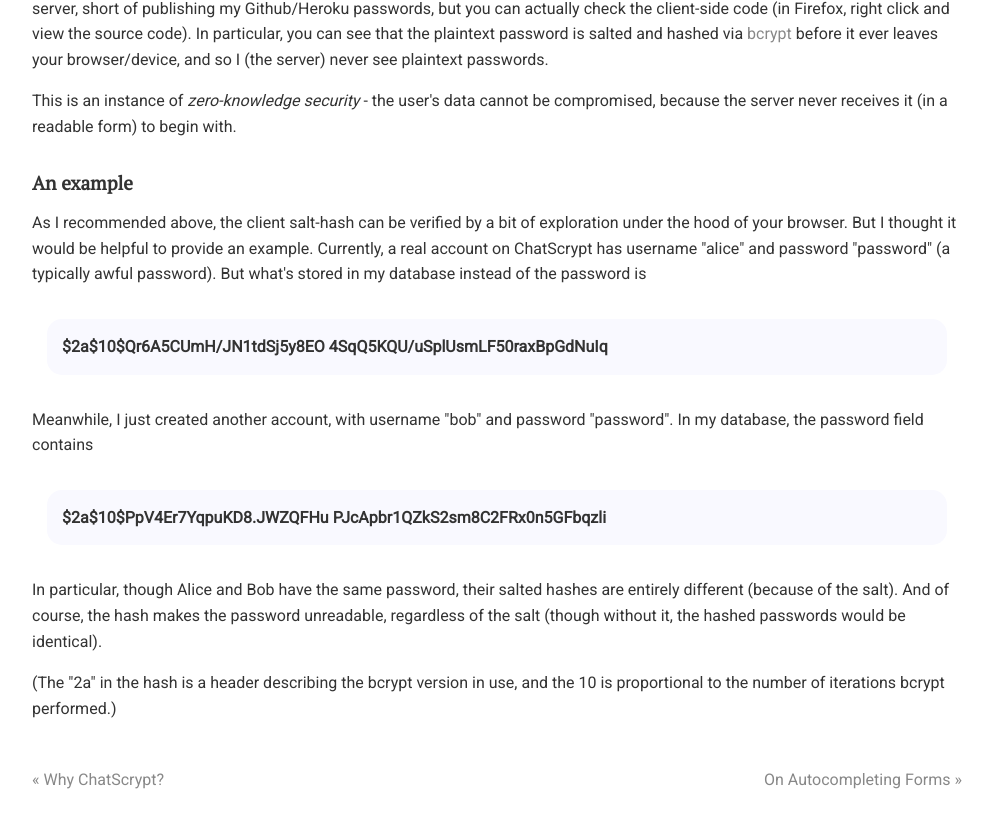
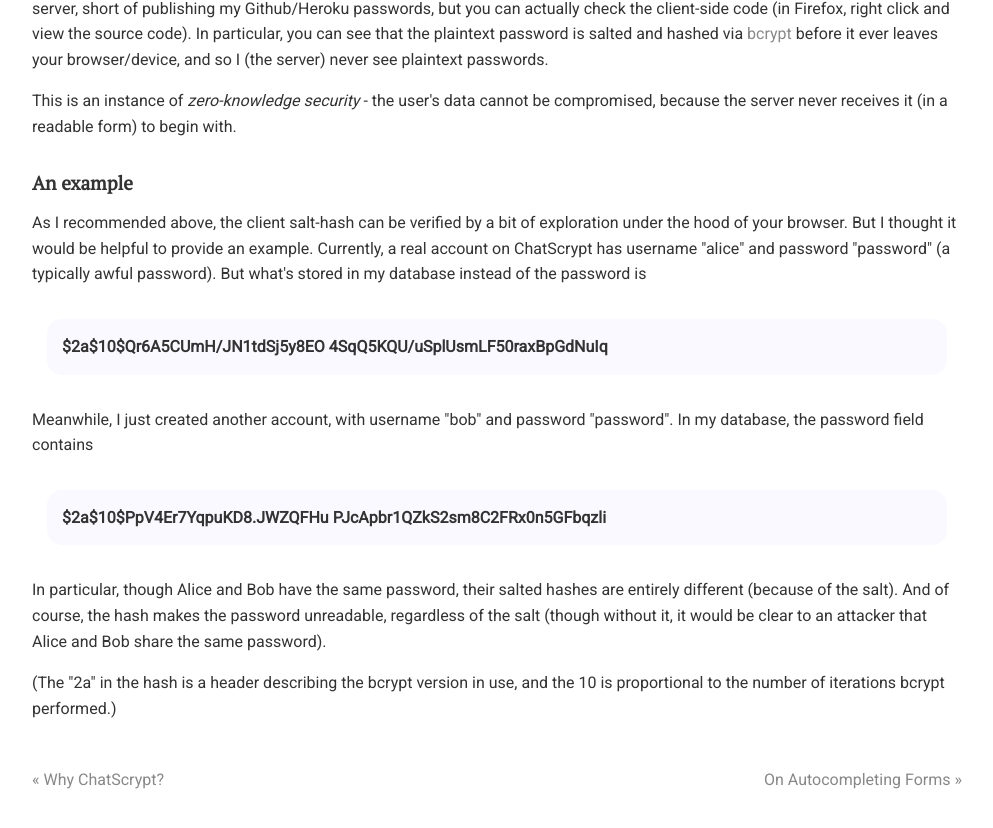
Before and after one commit to chatscrypt/chatscrypt.github.io, a Jekyll site: the page built from _posts/2019-12-25-securing-chatscrypt-passwords.html, in a window 1280 px wide and 900 px high, scrolled down 1300 px. Shown: the top 828 px of the window, without its empty margins (143-1136 px from the left). Built offline with Jekyll 4.4.1, drawn with Linux system fonts in a browser that asks for light colours; comment, search, counter and statistics services are not loaded.

Commit message:
Update 2019-12-25-securing-chatscrypt-passwords.html

```diff
--- a/_posts/2019-12-25-securing-chatscrypt-passwords.html
+++ b/_posts/2019-12-25-securing-chatscrypt-passwords.html
@@ -41,6 +41,6 @@
 
 <div class="media"><b>$2a$10$PpV4Er7YqpuKD8.JWZQFHu PJcApbr1QZkS2sm8C2FRx0n5GFbqzli</b></div>
 
-  <p>In particular, though Alice and Bob have the same password, their salted hashes are entirely different (because of the salt). And of course, the hash makes the password unreadable, regardless of the salt (though without it, the hashed passwords would be identical).
+  <p>In particular, though Alice and Bob have the same password, their salted hashes are entirely different (because of the salt). And of course, the hash makes the password unreadable, regardless of the salt (though without it, it would be clear to an attacker that Alice and Bob share the same password).
 
     <p>(The "2a" in the hash is a header describing the bcrypt version in use, and the 10 is proportional to the number of iterations bcrypt performed.)
```
